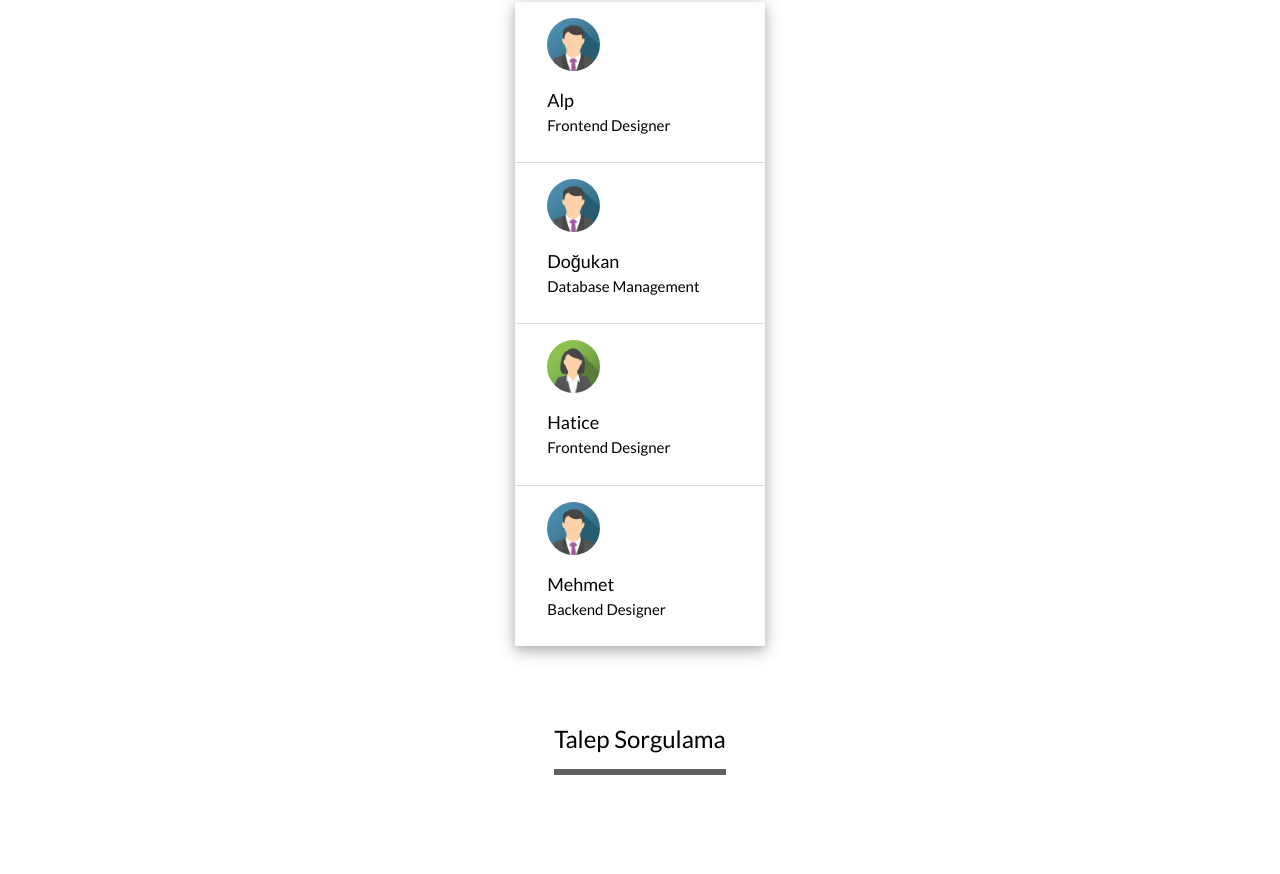
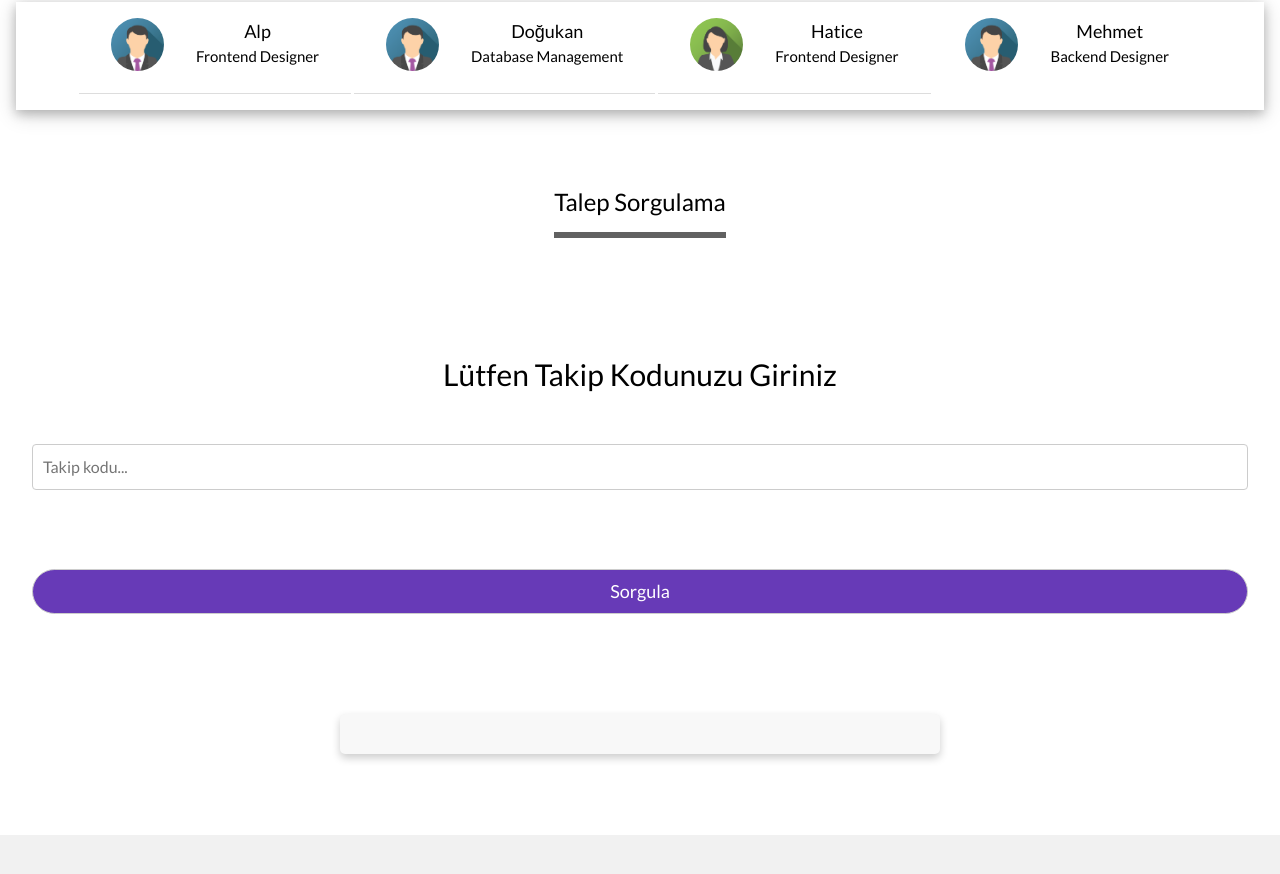
Before and after one commit to mehmetcuhadar/Disaster-Response-Web-Application-for-Special-Needs-Tracking-, a plain HTML site: page Website-App/index.html in a window 1280 px wide. Shown: the part 2388-3262 px from the top of the page. Drawn offline with nearby package versions, Linux system fonts and the light colour scheme; some packages are replaced by stand-ins of ours; no server answers.

Commit message:
Updated css

```diff
--- a/Website-App/index.html
+++ b/Website-App/index.html
@@ -42,6 +42,17 @@
       width: 100%;
       position: relative;
       margin: 0 auto;
+    }
+
+    #info-card {
+      width: 100%;
+      max-width: 600px;
+      margin: 0 auto;
+      background-color: #f8f8f8;
+      padding: 20px;
+      box-shadow: 0 4px 8px 0 rgba(0, 0, 0, 0.2);
+      border-radius: 5px;
+      text-align: center;
     }
   </style>
 </head>
@@ -282,6 +293,7 @@
   </div>
 
   <!-- Grid -->
+
   <div class="w3-row-padding" id="plans">
     <div class="w3-center w3-padding-64">
       <span class="w3-xlarge w3-bottombar w3-border-dark-grey w3-padding-16">Talep Giriniz</span>
@@ -350,7 +362,8 @@
         </h3>
       </div>
       <div>
-        <button type="button" id="save" class="w3-btn w3-deep-purple w3-hover-purple" style="width: 100%;">Talebi Kaydet</button>
+        <button type="button" id="save" class="w3-btn w3-deep-purple w3-hover-purple" style="width: 100%;">Talebi
+          Kaydet</button>
       </div>
 
     </form>
@@ -361,38 +374,38 @@
   </div>
 
   <!-- Grid -->
-  <div class="w3-container" id="about" style="justify-content:center; align-items: center">
+  <div class="w3-container w3-center" id="about" style="justify-content:center; align-items: center">
     <div class="w3-center">
       <span class="w3-xlarge w3-bottombar w3-border-dark-grey w3-padding-16">Ekip</span>
     </div>
-    <ul class="w3-ul w3-card-4" style="max-width: 20%; margin-top: 32px; margin-left: 40%">
+    <ul class="w3-ul w3-card-4" style="max-width: 100%; margin-top: 32px;">
 
-      <li class="w3-bar">
-        <img src="img/img_avatar.png" class="w3-bar-item w3-circle w3-hide-small" style="width:85px">
+      <li class="w3-bar" style="margin-left: 0;">
+        <img src="img/img_avatar.png" class="w3-bar-item w3-circle w3-hide-small" style="width: 85px;">
         <div class="w3-bar-item">
           <span class="w3-large">Alp</span><br>
           <span>Frontend Designer</span>
         </div>
       </li>
 
-      <li class="w3-bar">
-        <img src="img/img_avatar.png" class="w3-bar-item w3-circle w3-hide-small" style="width:85px">
+      <li class="w3-bar" style="margin-left: 0;">
+        <img src="img/img_avatar.png" class="w3-bar-item w3-circle w3-hide-small" style="width: 85px;">
         <div class="w3-bar-item">
           <span class="w3-large">Doğukan</span><br>
           <span>Database Management</span>
         </div>
       </li>
 
-      <li class="w3-bar">
-        <img src="img/img_avatar2.png" class="w3-bar-item w3-circle w3-hide-small" style="width:85px">
+      <li class="w3-bar" style="margin-left: 0;">
+        <img src="img/img_avatar2.png" class="w3-bar-item w3-circle w3-hide-small" style="width: 85px;">
         <div class="w3-bar-item">
           <span class="w3-large">Hatice</span><br>
           <span>Frontend Designer</span>
         </div>
       </li>
 
-      <li class="w3-bar">
-        <img src="img/img_avatar.png" class="w3-bar-item w3-circle w3-hide-small" style="width:85px">
+      <li class="w3-bar" style="margin-left: 0;">
+        <img src="img/img_avatar.png" class="w3-bar-item w3-circle w3-hide-small" style="width: 85px;">
         <div class="w3-bar-item">
           <span class="w3-large">Mehmet</span><br>
           <span>Backend Designer</span>
@@ -401,6 +414,27 @@
     </ul>
   </div>
 
+  <style>
+    @media screen and (max-width: 768px) {
+      .w3-ul li {
+        max-width: 100%;
+        margin-left: 0;
+      }
+    }
+
+    @media screen and (min-width: 769px) {
+      .w3-ul li {
+        max-width: 45%;
+        margin-left: 5%;
+        margin-bottom: 16px;
+        display: inline-block;
+        vertical-align: top;
+      }
+    }
+  </style>
+
+
+
   <div class="w3-container" id="search">
     <div class="w3-center w3-padding-64">
       <span class="w3-xlarge w3-bottombar w3-border-dark-grey w3-padding-16">Talep Sorgulama</span>
@@ -408,14 +442,16 @@
     <div class="w3-container w3-center w3-padding-48">
       <h2>Lütfen Takip Kodunuzu Giriniz</h2>
       <div class="w3-center w3-padding-32">
-          <input id = "request-id-search-input" class="w3-input w3-border" type="text" placeholder="Takip kodu...">
+        <input id="request-id-search-input" class="w3-input w3-border" type="text" placeholder="Takip kodu...">
       </div>
       <div class="w3-center w3-padding-32">
-          <button id = "request-id-search-button" class="w3-input w3-border w3-round-xxlarge w3-ripple w3-deep-purple w3-hover-purple w3-large"> Sorgula</button>
+        <button id="request-id-search-button"
+          class="w3-input w3-border w3-round-xxlarge w3-ripple w3-deep-purple w3-hover-purple w3-large">
+          Sorgula</button>
       </div>
 
     </div>
-      <div id ="info-card" class="w3-card">
+    <div id="info-card" class="w3-card">
 
     </div>
   </div>
```
Lines whose indentation alone changed are shown as unchanged.
